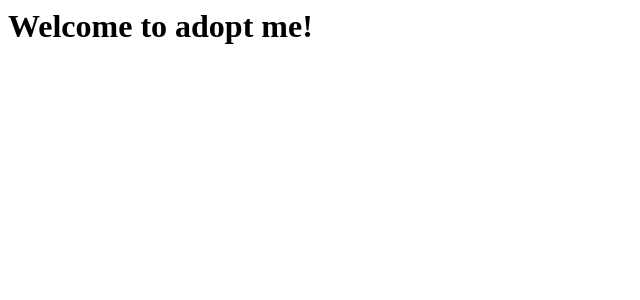
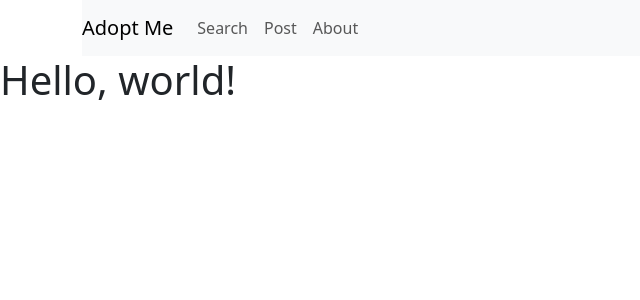
Before and after one commit to Greeshmanth1909/AdoptMe, a Django app: page / in a window 1280 px wide. Shown: the top 300 px of the page, without its empty margins (0-640 px from the left). Run offline with Django 3.2, Linux system fonts and the light colour scheme.

Commit message:
added a BS navbar and removed the confusing temps.

```diff
--- a/src/Adopt_Me/product/views.py
+++ b/src/Adopt_Me/product/views.py
@@ -4,7 +4,7 @@ from django.http import HttpResponse
 # Create your views here.
 def damn(request, *args, **kwargs):
     # the root page is where the user loggs in or registers their account.
-    return HttpResponse('<h1> Welcome to adopt me! </h1>')
+    return render(request, 'base.html', {})
 
 
 def home_view(request, *args, **kwargs):
--- a/src/Adopt_Me/templates/base.html
+++ b/src/Adopt_Me/templates/base.html
@@ -1,12 +1,34 @@
-<!DOCTYPE html>
+<!doctype html>
 <html lang="en">
-<head>
-    <meta charset="UTF-8">
-    <meta http-equiv="X-UA-Compatible" content="IE=edge">
-    <meta name="viewport" content="width=device-width, initial-scale=1.0">
-    <title>Welcome!</title>
-</head>
-<body>
-    {% block content %}{% endblock %}
-</body>
+  <head>
+    <meta charset="utf-8">
+    <meta name="viewport" content="width=device-width, initial-scale=1">
+    <title>Bootstrap demo</title>
+    <link href="https://cdn.jsdelivr.net/npm/bootstrap@5.3.0-alpha3/dist/css/bootstrap.min.css" rel="stylesheet" integrity="sha384-KK94CHFLLe+nY2dmCWGMq91rCGa5gtU4mk92HdvYe+M/SXH301p5ILy+dN9+nJOZ" crossorigin="anonymous">
+  </head>
+  <body>
+    <div class="container">
+        <nav class="navbar navbar-expand-lg navbar-light bg-light">
+            <a class="navbar-brand" href="#">Adopt Me</a>
+            <button class="navbar-toggler" type="button" data-toggle="collapse" data-target="#navbarNav" aria-controls="navbarNav" aria-expanded="false" aria-label="Toggle navigation">
+              <span class="navbar-toggler-icon"></span>
+            </button>
+            <div class="collapse navbar-collapse" id="navbarNav">
+              <ul class="navbar-nav ml-auto">
+                <li class="nav-item">
+                  <a class="nav-link" href="#">Search</a>
+                </li>
+                <li class="nav-item">
+                  <a class="nav-link" href="#">Post</a>
+                </li>
+                <li class="nav-item">
+                  <a class="nav-link" href="#">About</a>
+                </li>
+              </ul>
+            </div>
+          </nav>
+    </div>
+    <h1>Hello, world!</h1>
+    <script src="https://cdn.jsdelivr.net/npm/bootstrap@5.3.0-alpha3/dist/js/bootstrap.bundle.min.js" integrity="sha384-ENjdO4Dr2bkBIFxQpeoTz1HIcje39Wm4jDKdf19U8gI4ddQ3GYNS7NTKfAdVQSZe" crossorigin="anonymous"></script>
+  </body>
 </html>
```
